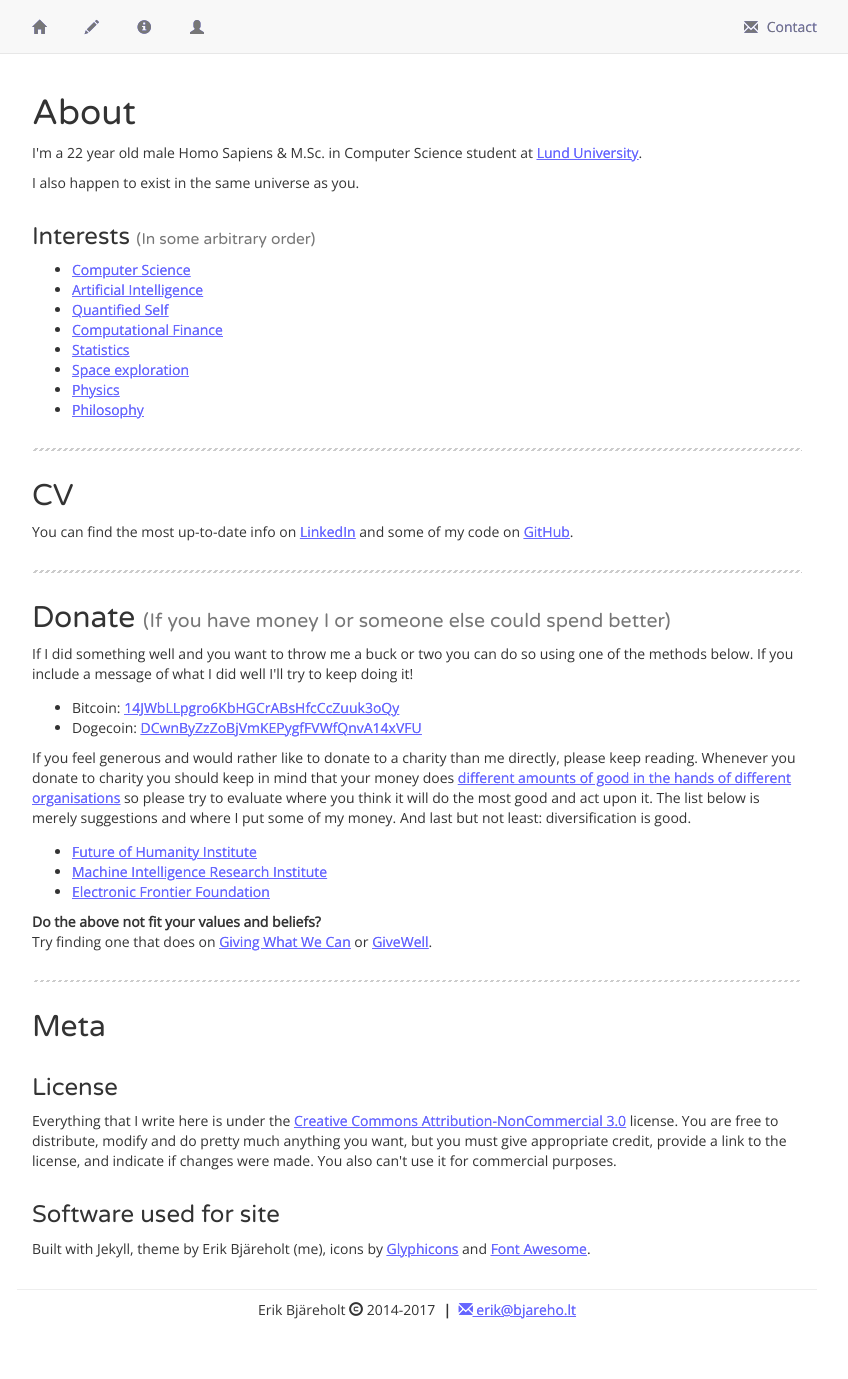
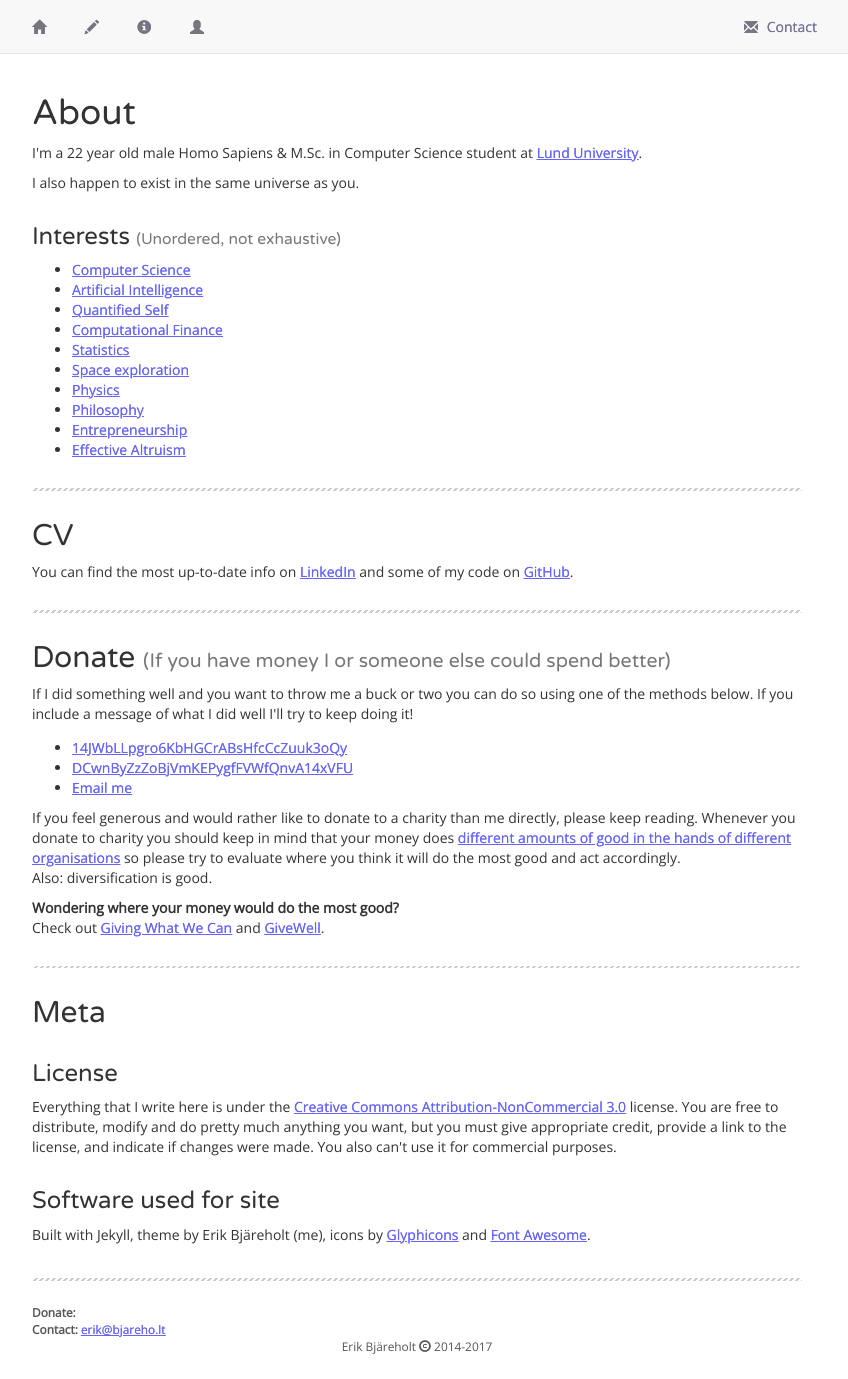
Before and after one commit to ErikBjare/ErikBjare.github.io, a Jekyll site: the page built from about/index.html, in a window 1280 px wide. Shown: the whole page, without its empty margins (223-1071 px from the left). Built offline with Jekyll 4.4.1, drawn with Linux system fonts in a browser that asks for light colours; nearby versions of some CDN libraries; before the commit the page ends 1348 px from its top, so only the background shows below that.

Commit message:
Added link-annotation, improved footer + about page.
 - Also added a bunch of useful icons (.svg)

```diff
--- a/_data/compass.yml
+++ b/_data/compass.yml
@@ -1,7 +1,7 @@
 ---
 require:
 - jekyll-compass
-project_path: /home/erb/Programming/Websites/erik.bjareho.lt/
+project_path: /home/erb/erik.bjareholt.com/
 http_path: /
 css_dir: css
 sass_dir: _sass
--- a/_includes/footer.html
+++ b/_includes/footer.html
@@ -1,8 +1,14 @@
-<footer class="container" style="margin-bottom: 2em;">
-    <div class="row text-center">
-        <hr style="margin: 20px 0 10px 0">
-        Erik Bj&auml;reholt <span class="glyphicon glyphicon-copyright-mark"></span> 2014-2017
-        <span class="separator">|</span>
-        <a href="mailto:erik@bjareho.lt"><span class="glyphicon glyphicon-envelope"></span> erik@bjareho.lt</a>
-    </div>
+<footer class="container small" style="margin-bottom: 2em; color: #555">
+  <hr class="dotted" style="margin-bottom: 0.5em">
+  <br>
+  <b>Donate:</b>
+  <a href="bitcoin:14JWbLLpgro6KbHGCrABsHfcCcZuuk3oQy"></a>
+  <br>
+  <b>Contact:</b>
+  <a href="mailto:erik@bjareho.lt">erik@bjareho.lt</a>
+
+  <div class="text-center">
+    Erik Bj&auml;reholt
+    <span class="glyphicon glyphicon-copyright-mark"></span> 2014-2017
+  </div>
 </footer>
--- a/about/index.html
+++ b/about/index.html
@@ -17,7 +17,7 @@
     I also happen to exist in the same universe as you.
 </p>
 
-<h3>Interests <small>(In some arbitrary order)</small></h3>
+<h3>Interests <small>(Unordered, not exhaustive)</small></h3>
 <ul>
     <li><a href="https://en.wikipedia.org/wiki/Computer_science">Computer Science</a></li>
     <li><a href="https://en.wikipedia.org/wiki/Artificial_Intelligence">Artificial Intelligence</a></li>
@@ -27,11 +27,9 @@
     <li><a href="https://en.wikipedia.org/wiki/Space_exploration">Space exploration</a></li>
     <li><a href="https://en.wikipedia.org/wiki/Physics">Physics</a></li>
     <li><a href="https://en.wikipedia.org/wiki/Philosophy">Philosophy</a></li>
+    <li><a href="https://en.wikipedia.org/wiki/Entrepreneurship">Entrepreneurship</a></li>
+    <li><a href="https://en.wikipedia.org/wiki/Effective_Altruism">Effective Altruism</a></li>
 </ul>
-
-<!-- TODO: Link to Google Books profile
-    <h3>Books</h3>
--->
 
 <hr class="dotted" id="cv">
 
@@ -48,24 +46,23 @@
 </p>
 
 <ul style="margin-top: 1em">
-    <li>Bitcoin: <a href="bitcoin:14JWbLLpgro6KbHGCrABsHfcCcZuuk3oQy">14JWbLLpgro6KbHGCrABsHfcCcZuuk3oQy</a></li>
-    <li>Dogecoin: <a href="dogecoin:DCwnByZzZoBjVmKEPygfFVWfQnvA14xVFU">DCwnByZzZoBjVmKEPygfFVWfQnvA14xVFU</a></li>
+    <li><a href="bitcoin:14JWbLLpgro6KbHGCrABsHfcCcZuuk3oQy">14JWbLLpgro6KbHGCrABsHfcCcZuuk3oQy</a></li>
+    <li><a href="dogecoin:DCwnByZzZoBjVmKEPygfFVWfQnvA14xVFU">DCwnByZzZoBjVmKEPygfFVWfQnvA14xVFU</a></li>
+    <li><a href="ethereum:no-address">Email me</a></li>
 </ul>
 
 <p>
-    If you feel generous and would rather like to donate to a charity than me directly, please keep reading. Whenever you donate to charity you should keep in mind that your money does <a href="http://wiki.lesswrong.com/wiki/Optimal_philanthropy">different amounts of good in the hands of different organisations</a> so please try to evaluate where you think it will do the most good and act upon it.
-    The list below is merely suggestions and where I put some of my money. And last but not least: diversification is good.
+    If you feel generous and would rather like to donate to a charity than me directly, please keep reading.
+    Whenever you donate to charity you should keep in mind that your money does
+    <a href="http://wiki.lesswrong.com/wiki/Optimal_philanthropy">different amounts of good in the hands of different organisations</a>
+    so please try to evaluate where you think it will do the most good and act accordingly.
+    <br>
+    Also: diversification is good.
 </p>
 
-<ul style="margin-top: 1em">
-    <li><a href="http://www.fhi.ox.ac.uk/">Future of Humanity Institute</a></li>
-    <li><a href="https://intelligence.org/">Machine Intelligence Research Institute</a></li>
-    <li><a href="https://www.eff.org/">Electronic Frontier Foundation</a></li>
-</ul>
-
 <p>
-    <b>Do the above not fit your values and beliefs?</b><br>
-    Try finding one that does on <a href="https://www.givingwhatwecan.org/">Giving What We Can</a> or <a href="http://www.givewell.org/">GiveWell</a>.
+    <b>Wondering where your money would do the most good?</b><br>
+    Check out <a href="https://www.givingwhatwecan.org/">Giving What We Can</a> and <a href="http://www.givewell.org/">GiveWell</a>.
 </p>
 
 <hr class="dotted">
--- a/index.html
+++ b/index.html
@@ -56,7 +56,7 @@
                 <i class="fa fa-github"></i>
             </td>
             <td>
-                <a href="https://github.com/ErikBjare">
+                <a href="https://github.com/ErikBjare" class="no-link-annotation">
                     GitHub
                 </a>
             </td>
@@ -87,7 +87,7 @@
                 <span class="icon-wikipedia"></span>
             </td>
             <td>
-                <a href="https://en.wikipedia.org/wiki/User:Erik.Bjareholt">
+                <a href="https://en.wikipedia.org/wiki/User:Erik.Bjareholt" class="no-link-annotation">
                     Wikipedia
                 </a>
             </td>
```
Also changed, not shown: _sass/_link-annotation.scss (added, +45 -0 lines), _sass/_variables.scss (+6 -1 lines), _sass/style.scss (+7 -5 lines), img/bitcoin-icon.svg (added), img/dogecoin-icon.svg (added), img/ethereum-icon.svg (added), img/github-icon.svg (added), img/wikipedia-icon.svg (added).
